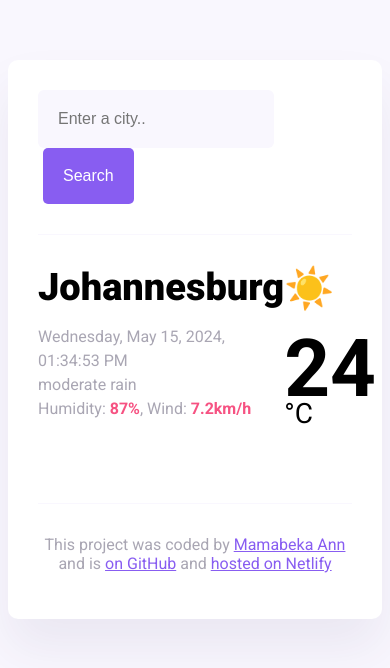
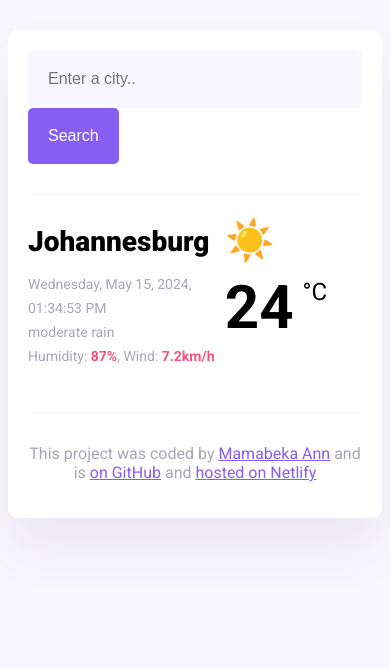
Before and after one commit to MamabekaAnn/weather-application, a website built with Parcel: page index.html in a window 390 px wide. Built offline with nearby package versions, Linux system fonts and the light colour scheme; no server answers.

Commit message:
css changed

```diff
--- a/index.html
+++ b/index.html
@@ -57,6 +57,15 @@
         </p>
       </footer>
     </div>
+    <div class="current-weather">
+      <div>
+        <!-- Left content -->
+      </div>
+      <div>
+        <!-- Right content -->
+      </div>
+    </div>
+
     <script src="src/index.js"></script>
   </body>
 </html>
--- a/src/index.js
+++ b/src/index.js
@@ -133,6 +133,5 @@ document.addEventListener("DOMContentLoaded", function () {
   const currentDate = new Date();
   currentDateElement.innerHTML = formatDate(currentDate);
 
-  // Fetch weather for the default city on load
   fetchWeather("Johannesburg");
 });
--- a/src/styles.css
+++ b/src/styles.css
@@ -1,3 +1,4 @@
+/* Existing CSS */
 body {
   background: #f9f7fe;
   font-family: "Roboto", sans-serif;
@@ -93,6 +94,53 @@ footer {
   border-top: 1px solid #f9f7fe;
   text-align: center;
   padding-top: 15px;
-
   color: rgba(39, 33, 66, 0.4);
 }
+
+@media screen and (max-width: 600px) {
+  .weather-app {
+    margin: 30px auto;
+    padding: 20px;
+  }
+
+  .search-input {
+    width: 100%;
+  }
+
+  .search-button {
+    margin-left: 0;
+  }
+
+  .current-temperature {
+    font-size: 36px;
+  }
+
+  .current-city {
+    font-size: 28px;
+  }
+
+  .current-details {
+    font-size: 14px;
+  }
+
+  .current-temperature-value {
+    font-size: 60px;
+  }
+
+  .current-temperature-unit {
+    font-size: 24px;
+    top: -28px;
+  }
+}
+
+@media screen and (min-width: 601px) and (max-width: 900px) {
+  .weather-app {
+    max-width: 80%;
+  }
+}
+
+@media screen and (min-width: 901px) {
+  .weather-app {
+    max-width: 600px;
+  }
+}
```
